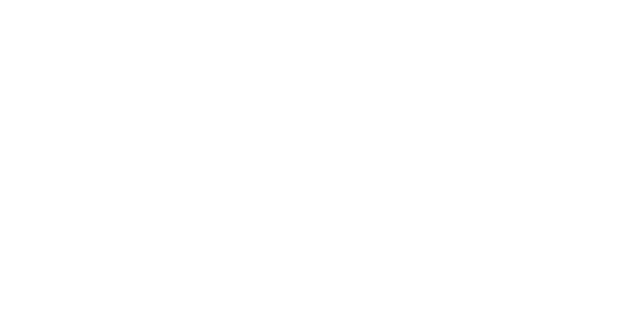
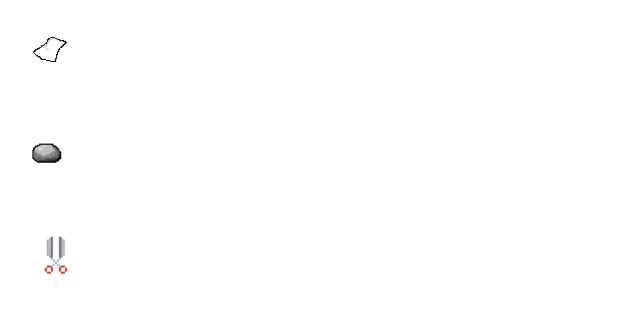
Before and after one commit to Goosenator123/goosenator123.github.io, a plain HTML site: page RockPaperScissors/index.html in a window 1280 px wide. Shown: the whole page, without its empty margins (0-640 px from the left). Drawn offline with Linux system fonts and the light colour scheme.

Commit message:
Added Rock, Paper, and Scissors pngs

```diff
--- a/RockPaperScissors/Styles/main.css
+++ b/RockPaperScissors/Styles/main.css
@@ -0,0 +1,14 @@
+* {
+    padding: 0;
+    margin: 0;
+}
+
+body, html {
+    font-size: 10px;
+    font-family: sans-serif;
+    word-spacing: 15px;
+}
+
+img {
+    width: 100px;
+}
--- a/RockPaperScissors/index.html
+++ b/RockPaperScissors/index.html
@@ -10,7 +10,15 @@
     <link rel="stylesheet" href="./Styles/main.css">
 </head>
 <body>
-
+    <div class="icons">
+        <img src="./img/paper.png" alt="">
+    </div>
+    <div class="icons">
+        <img src="./img/rock.png" alt="">
+    </div>
+    <div class="icons">
+        <img src="./img/scissors.png" alt="">
+    </div>
 
     <!-- Linked JS files -->
     <script src="./Scripts/main.js"></script>
```
Also changed, not shown: RockPaperScissors/img/paper.png (added), RockPaperScissors/img/rock.png (added), RockPaperScissors/img/scissors.png (added).
